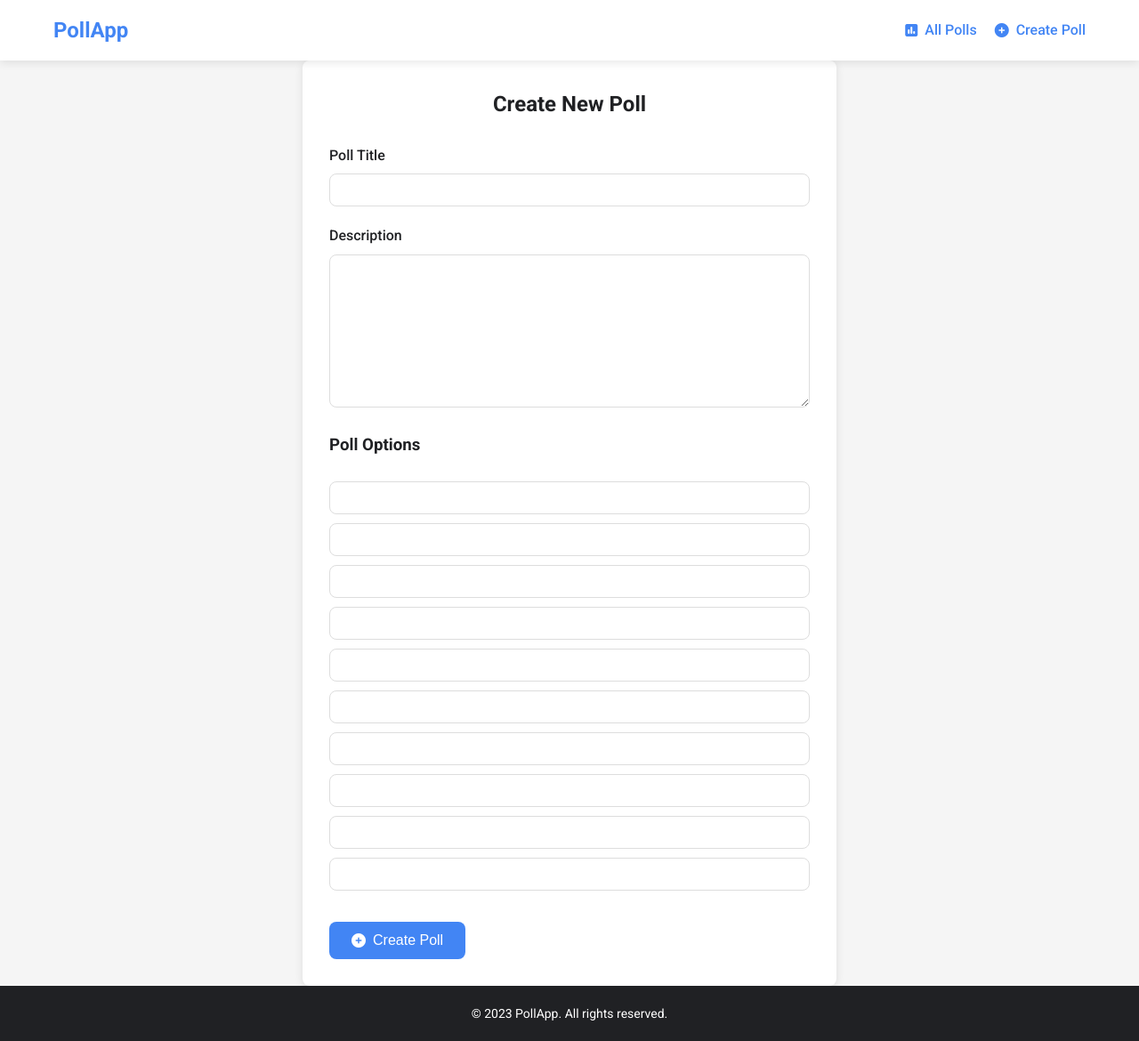
After one commit to ghlvert/pollprj, a Django app: page /createpoll/ in a window 1280 px wide. The commit adds this page. Shown: the whole page at 89% size. Run offline with Django 5.2, Linux system fonts and the light colour scheme.

Commit message:
static + pagination + poll creation

```diff
--- /dev/null
+++ b/pollapp/forms.py
@@ -0,0 +1,11 @@
+from django import forms
+from django.forms import inlineformset_factory
+
+from pollapp.models import Poll, Variant
+
+class PollForm(forms.ModelForm):
+    class Meta:
+        model = Poll
+        fields = ['title', 'text']
+
+CreatePollFormset = inlineformset_factory(Poll, Variant, extra=10, fields=['text'], can_delete=False)
--- a/pollapp/templates/base.html
+++ b/pollapp/templates/base.html
@@ -1,12 +1,35 @@
 <!DOCTYPE html>
+{% load static %}
 <html lang="en">
 <head>
     <meta charset="UTF-8">
     <meta name="viewport" content="width=device-width, initial-scale=1.0">
-    <title>{% block title %}{% endblock title %}</title>
+    <title>{% block title %}Poll App{% endblock title %}</title>
+    <link rel="stylesheet" href="{% static 'css/style.css' %}">
+    <link href="https://fonts.googleapis.com/css2?family=Roboto:wght@300;400;500;700&display=swap" rel="stylesheet">
+    <link rel="stylesheet" href="https://cdnjs.cloudflare.com/ajax/libs/font-awesome/6.0.0-beta3/css/all.min.css">
 </head>
 <body>
+    <header>
+        <div class="container">
+            <h1 class="logo"><a href="{% url "home" %}">PollApp</a></h1>
+            <nav>
+                <ul>
+                    <li><a href="{% url 'home' %}"><i class="fas fa-poll"></i> All Polls</a></li>
+                    <li><a href="{% url 'create_poll' %}"><i class="fas fa-plus-circle"></i> Create Poll</a></li>
+                </ul>
+            </nav>
+        </div>
+    </header>
 
-    {% block content %}{% endblock content %}
+    <main class="container">
+        {% block content %}{% endblock content %}
+    </main>
+
+    <footer>
+        <div class="container">
+            <p>&copy; 2023 PollApp. All rights reserved.</p>
+        </div>
+    </footer>
 </body>
 </html>
--- /dev/null
+++ b/pollapp/templates/pollapp/createpoll.html
@@ -0,0 +1,30 @@
+{% extends "base.html" %}
+{% block title %}Create Poll{% endblock title %}
+{% block content %}
+<div class="create-poll-form">
+    <h2>Create New Poll</h2>
+    <form action="" method="POST">
+        {% csrf_token %}
+        <div class="form-group">
+            <label for="{{ form.title.id_for_label }}">Poll Title</label>
+            {{ form.title }}
+        </div>
+        <div class="form-group">
+            <label for="{{ form.text.id_for_label }}">Description</label>
+            {{ form.text }}
+        </div>
+
+        <h3>Poll Options</h3>
+        <div class="options-list">
+            {{ formset.management_form }}
+            {% for form in formset %}
+            <div class="option-item">
+                {{ form.text }}
+            </div>
+            {% endfor %}
+        </div>
+
+        <button type="submit" class="submit-btn"><i class="fas fa-plus-circle"></i> Create Poll</button>
+    </form>
+</div>
+{% endblock content %}
--- a/pollapp/urls.py
+++ b/pollapp/urls.py
@@ -1,9 +1,10 @@
 from django.urls import path
 
-from pollapp.views import index, poll_detail, addvote
+from pollapp.views import create_poll, index, poll_detail, addvote
 
 urlpatterns = [
     path('', index, name='home'),
     path('poll/<int:poll_id>', poll_detail, name='poll_detail'),
-    path('addvote/<int:variant_id>', addvote, name='addvote')
+    path('addvote/<int:variant_id>', addvote, name='addvote'),
+    path('createpoll/', create_poll, name='create_poll')
 ]
--- a/pollapp/views.py
+++ b/pollapp/views.py
@@ -1,24 +1,32 @@
+from django.core.paginator import Paginator
 from django.shortcuts import get_object_or_404, redirect, render
 from django.urls import reverse
 
+from pollapp.forms import PollForm, CreatePollFormset
 from pollapp.models import Poll, Variant
 from pollapp.poll_collection import PollCollection
 
 # Create your views here.
 def index(request):
     polls = Poll.objects.all()
+    paginator = Paginator(polls, 15)
+    try:
+        curr_page = request.GET.get('page', 1)
+        polls = paginator.page(curr_page)
+    except:
+        polls = paginator.page(1)
     return render(request, 'pollapp/index.html', {'polls': polls})
 
 
 def poll_detail(request, poll_id):
     collection = PollCollection(request)
-    print(collection.collection)
     if poll_id in collection.collection:
         show_buttons = False
     else:
         show_buttons = True
     poll = get_object_or_404(Poll, id=poll_id)
-    return render(request, 'pollapp/poll_detail.html', {'poll': poll, 'show_buttons': show_buttons})
+    sorted_variants = poll.variants.order_by('-votes')
+    return render(request, 'pollapp/poll_detail.html', {'poll': poll, 'show_buttons': show_buttons, 'sorted_variants': sorted_variants})
 
 def addvote(request, variant_id):
     if request.method == 'POST':
@@ -35,3 +43,20 @@ def addvote(request, variant_id):
         collection.add_to_collection(poll.id)
         url = reverse('poll_detail', args=(var.poll.id,))
         return redirect(url)
+
+def create_poll(request):
+    if request.method == 'POST':
+        form = PollForm(request.POST)
+        formset = CreatePollFormset(request.POST)
+        if form.is_valid and formset.is_valid():
+            new_poll = form.save()
+            new_variants = formset.save(commit=False)
+            for el in new_variants:
+                el.poll = new_poll
+                el.save()
+            url = reverse('poll_detail', args=[new_poll.id,])
+            return redirect(url)
+
+    form = PollForm()
+    formset = CreatePollFormset()
+    return render(request, 'pollapp/createpoll.html', {'form': form, 'formset': formset})
--- a/pollprj/settings.py
+++ b/pollprj/settings.py
@@ -11,6 +11,8 @@ https://docs.djangoproject.com/en/5.2/ref/settings/
 """
 
 from pathlib import Path
+
+from django.conf.global_settings import STATICFILES_DIRS
 
 # Build paths inside the project like this: BASE_DIR / 'subdir'.
 BASE_DIR = Path(__file__).resolve().parent.parent
@@ -119,6 +121,10 @@ USE_TZ = True
 # https://docs.djangoproject.com/en/5.2/howto/static-files/
 
 STATIC_URL = 'static/'
+#STATIC_ROOT = BASE_DIR / 'static'
+STATICFILES_DIRS = [
+    BASE_DIR / 'static'
+]
 
 # Default primary key field type
 # https://docs.djangoproject.com/en/5.2/ref/settings/#default-auto-field
--- /dev/null
+++ b/static/css/style.css
@@ -0,0 +1,475 @@
+/* Global Styles */
+:root {
+    --primary-color: #4285f4;
+    --secondary-color: #34a853;
+    --accent-color: #ea4335;
+    --light-color: #f8f9fa;
+    --dark-color: #202124;
+    --gray-color: #5f6368;
+    --border-radius: 8px;
+    --box-shadow: 0 2px 10px rgba(0, 0, 0, 0.1);
+}
+
+* {
+    margin: 0;
+    padding: 0;
+    box-sizing: border-box;
+}
+
+body {
+    font-family: 'Roboto', sans-serif;
+    line-height: 1.6;
+    color: var(--dark-color);
+    background-color: #f5f5f5;
+    display: flex;
+    flex-direction: column;
+    min-height: 100vh;
+}
+
+.container {
+    width: 100%;
+    max-width: 1200px;
+    margin: 0 auto;
+    padding: 0 20px;
+}
+
+a {
+    text-decoration: none;
+    color: var(--primary-color);
+    transition: color 0.3s;
+}
+
+a:hover {
+    color: var(--secondary-color);
+}
+
+/* Header Styles */
+header {
+    background-color: white;
+    box-shadow: var(--box-shadow);
+    position: sticky;
+    top: 0;
+    z-index: 100;
+}
+
+header .container {
+    display: flex;
+    justify-content: space-between;
+    align-items: center;
+    padding: 15px 20px;
+}
+
+.logo {
+    font-size: 24px;
+    font-weight: 700;
+    color: var(--primary-color);
+}
+
+nav ul {
+    display: flex;
+    list-style: none;
+}
+
+nav ul li {
+    margin-left: 20px;
+}
+
+nav ul li a {
+    display: flex;
+    align-items: center;
+    font-weight: 500;
+}
+
+nav ul li a i {
+    margin-right: 8px;
+}
+
+/* Main Content Styles */
+main {
+    flex: 1;
+    padding: 30px 0;
+}
+
+/* Polls List Styles */
+.polls-header {
+    margin-bottom: 30px;
+    text-align: center;
+}
+
+.polls-header h2 {
+    font-size: 28px;
+    color: var(--dark-color);
+}
+
+.polls-list {
+    display: grid;
+    grid-template-columns: repeat(auto-fill, minmax(300px, 1fr));
+    gap: 20px;
+}
+
+.poll-card {
+    background: white;
+    border-radius: var(--border-radius);
+    padding: 20px;
+    box-shadow: var(--box-shadow);
+    transition: transform 0.3s, box-shadow 0.3s;
+}
+
+.poll-card:hover {
+    transform: translateY(-5px);
+    box-shadow: 0 5px 15px rgba(0, 0, 0, 0.1);
+}
+
+.poll-card h3 {
+    margin-bottom: 10px;
+    font-size: 20px;
+}
+
+.poll-card h3 a {
+    color: var(--dark-color);
+}
+
+.poll-card h3 a:hover {
+    color: var(--primary-color);
+}
+
+.poll-text {
+    color: var(--gray-color);
+    margin-bottom: 15px;
+}
+
+.poll-meta {
+    display: flex;
+    justify-content: space-between;
+    font-size: 14px;
+    color: var(--gray-color);
+}
+
+/* Poll Detail Styles */
+.poll-detail {
+    background: white;
+    border-radius: var(--border-radius);
+    padding: 30px;
+    box-shadow: var(--box-shadow);
+    max-width: 800px;
+    margin: 0 auto;
+}
+
+.poll-header {
+    margin-bottom: 20px;
+    text-align: center;
+}
+
+.poll-header h2 {
+    font-size: 28px;
+    margin-bottom: 10px;
+}
+
+.poll-stats {
+    display: flex;
+    justify-content: center;
+    gap: 20px;
+    color: var(--gray-color);
+    font-size: 14px;
+}
+
+.poll-stats i {
+    margin-right: 5px;
+}
+
+.poll-description {
+    margin: 25px 0;
+    padding: 20px;
+    background-color: var(--light-color);
+    border-radius: var(--border-radius);
+}
+
+.variants-list {
+    margin-top: 30px;
+}
+
+.variant-item {
+    margin-bottom: 20px;
+    padding: 15px;
+    border: 1px solid #eee;
+    border-radius: var(--border-radius);
+}
+
+.variant-header {
+    display: flex;
+    justify-content: space-between;
+    align-items: center;
+    margin-bottom: 10px;
+}
+
+.variant-header h4 {
+    font-size: 18px;
+    font-weight: 500;
+}
+
+.votes-count {
+    background-color: var(--light-color);
+    padding: 3px 10px;
+    border-radius: 20px;
+    font-size: 14px;
+}
+
+.progress-bar {
+    height: 20px;
+    background-color: #e0e0e0;
+    border-radius: 10px;
+    margin: 10px 0;
+    position: relative;
+    overflow: hidden;
+}
+
+.progress {
+    height: 100%;
+    background-color: var(--primary-color);
+    border-radius: 10px;
+    transition: width 0.5s ease;
+}
+
+.percentage {
+    position: absolute;
+    right: 10px;
+    top: 50%;
+    transform: translateY(-50%);
+    font-size: 12px;
+    color: white;
+}
+
+.vote-btn {
+    background-color: var(--secondary-color);
+    color: white;
+    border: none;
+    padding: 8px 15px;
+    border-radius: var(--border-radius);
+    cursor: pointer;
+    font-weight: 500;
+    transition: background-color 0.3s;
+    display: inline-flex;
+    align-items: center;
+}
+
+.vote-btn i {
+    margin-right: 5px;
+}
+
+.vote-btn:hover {
+    background-color: #2d9248;
+}
+
+/* Create Poll Form Styles */
+.create-poll-form {
+    background: white;
+    border-radius: var(--border-radius);
+    padding: 30px;
+    box-shadow: var(--box-shadow);
+    max-width: 600px;
+    margin: 0 auto;
+}
+
+.create-poll-form h2 {
+    text-align: center;
+    margin-bottom: 25px;
+    font-size: 24px;
+}
+
+.form-group {
+    margin-bottom: 20px;
+}
+
+.form-group label {
+    display: block;
+    margin-bottom: 8px;
+    font-weight: 500;
+}
+
+.form-group input,
+.form-group textarea {
+    width: 100%;
+    padding: 10px;
+    border: 1px solid #ddd;
+    border-radius: var(--border-radius);
+    font-family: inherit;
+}
+
+.form-group textarea {
+    min-height: 100px;
+    resize: vertical;
+}
+
+.options-list {
+    margin: 25px 0;
+}
+
+.option-item {
+    margin-bottom: 10px;
+}
+
+.option-item input {
+    width: 100%;
+    padding: 10px;
+    border: 1px solid #ddd;
+    border-radius: var(--border-radius);
+}
+
+.submit-btn {
+    background-color: var(--primary-color);
+    color: white;
+    border: none;
+    padding: 12px 25px;
+    border-radius: var(--border-radius);
+    cursor: pointer;
+    font-size: 16px;
+    font-weight: 500;
+    transition: background-color 0.3s;
+    display: inline-flex;
+    align-items: center;
+    margin-top: 10px;
+}
+
+.submit-btn i {
+    margin-right: 8px;
+}
+
+.submit-btn:hover {
+    background-color: #3367d6;
+}
+
+/* Footer Styles */
+footer {
+    background-color: var(--dark-color);
+    color: white;
+    padding: 20px 0;
+    text-align: center;
+    margin-top: auto;
+}
+
+footer p {
+    font-size: 14px;
+}
+
+/* Responsive Styles */
+@media (max-width: 768px) {
+    .polls-list {
+        grid-template-columns: 1fr;
+    }
+
+    header .container {
+        flex-direction: column;
+    }
+
+    nav ul {
+        margin-top: 15px;
+    }
+
+    nav ul li {
+        margin: 0 10px;
+    }
+
+    .poll-detail, .create-poll-form {
+        padding: 20px;
+    }
+}
+
+/* Pagination Styles */
+.pagination-container {
+    width: 100%;
+    display: flex;
+    justify-content: center;
+    margin: 40px 0;
+}
+
+.pagination {
+    display: flex;
+    align-items: center;
+    gap: 8px;
+    background: white;
+    padding: 15px 25px;
+    border-radius: 50px;
+    box-shadow: 0 2px 10px rgba(0, 0, 0, 0.1);
+}
+
+.page-link {
+    display: inline-flex;
+    align-items: center;
+    justify-content: center;
+    min-width: 40px;
+    height: 40px;
+    padding: 0 15px;
+    border-radius: 20px;
+    background-color: white;
+    color: var(--primary-color);
+    border: 1px solid #ddd;
+    font-weight: 500;
+    font-size: 16px;
+    transition: all 0.3s ease;
+}
+
+.page-link:hover {
+    background-color: var(--primary-color);
+    color: white;
+    border-color: var(--primary-color);
+    transform: translateY(-2px);
+    box-shadow: 0 4px 8px rgba(66, 133, 244, 0.3);
+}
+
+.page-link.active {
+    background-color: var(--primary-color);
+    color: white;
+    border-color: var(--primary-color);
+    font-weight: bold;
+    font-size: 17px;
+}
+
+.page-link.disabled {
+    color: #ccc;
+    border-color: #eee;
+    cursor: not-allowed;
+    background-color: #f9f9f9;
+}
+
+.page-link.disabled:hover {
+    background-color: #f9f9f9;
+    color: #ccc;
+    transform: none;
+    box-shadow: none;
+}
+
+.page-link i {
+    font-size: 16px;
+    margin: 0 5px;
+}
+
+.page-numbers {
+    display: flex;
+    gap: 5px;
+}
+
+.first-page, .last-page {
+    padding: 0 15px;
+}
+
+@media (max-width: 768px) {
+    .pagination {
+        flex-wrap: wrap;
+        justify-content: center;
+        padding: 15px;
+        border-radius: 15px;
+    }
+
+    .page-link {
+        height: 36px;
+        font-size: 15px;
+        padding: 0 12px;
+    }
+
+    .page-numbers {
+        order: 1;
+        width: 100%;
+        justify-content: center;
+        margin: 10px 0;
+    }
+}
```
Also changed, not shown: pollapp/templates/pollapp/index.html (+46 -4 lines), pollapp/templates/pollapp/poll_detail.html (+33 -9 lines).
